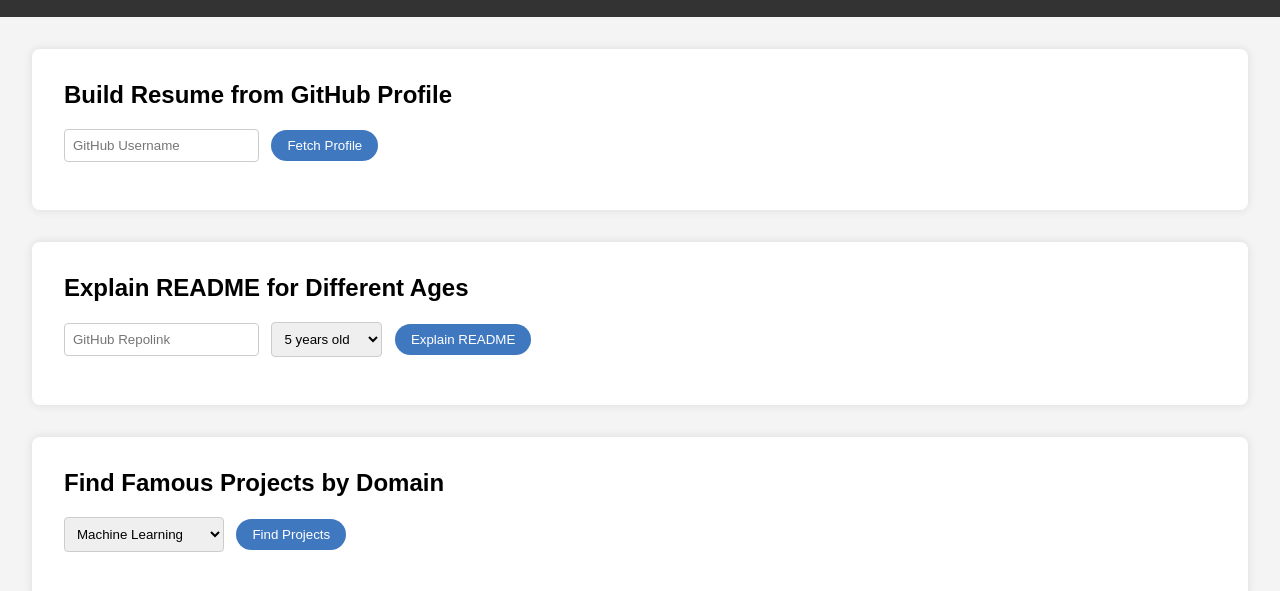
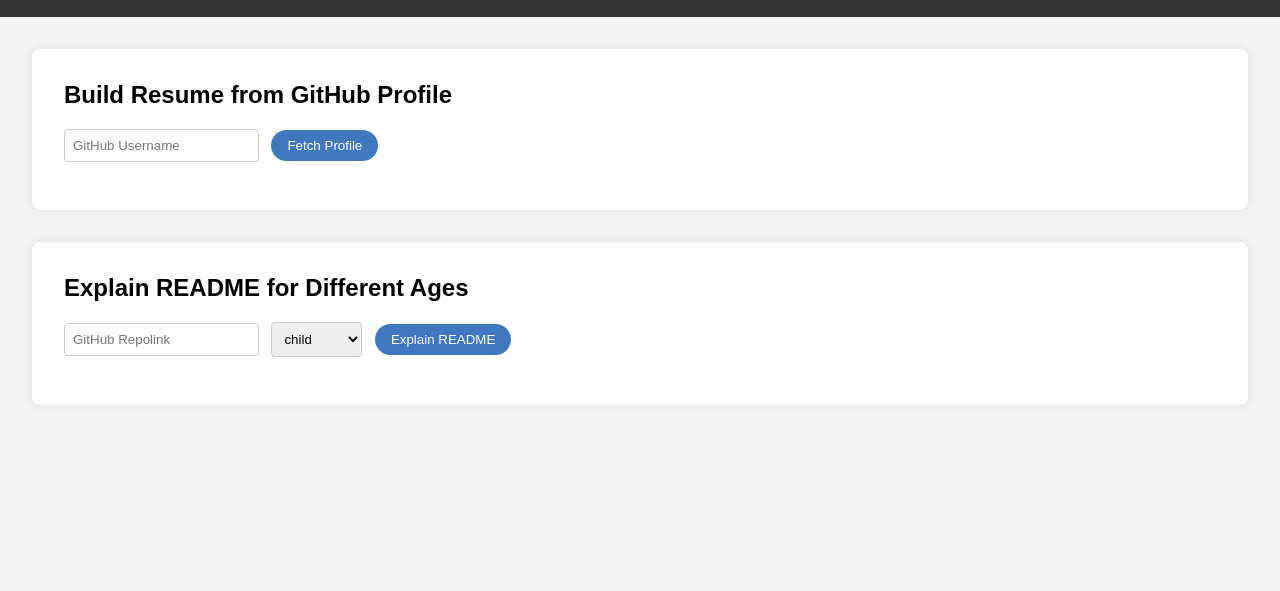
Before and after one commit to midnightcoder04/SHN1_Github-API, a website: page index.html in a window 1280 px wide. Shown: the part 95-686 px from the top of the page. Drawn offline with Linux system fonts and the light colour scheme.

Commit message:
Update index.html
removed some options and made it cool

```diff
--- a/index.html
+++ b/index.html
@@ -26,12 +26,10 @@
             <form id="readme-form">
                 <input type="link" id="readme" placeholder="GitHub Repolink" required>
                 <select id="age-group" required>
-                    <option value="5yr">5 years old</option>
-                    <option value="10yr">10 years old</option>
-                    <option value="15yr">15 years old</option>
-                    <option value="20yr">20 years old</option>
-                    <option value="30yr">30 years old</option>
-                    <option value="50yr">50 years old</option>
+                    <option value="child">child</option>
+                    <option value="teenager">teenager</option>
+                    <option value="adult">adult</option>
+                    <option value="zombie">zombie</option>
                 </select>
                 <button type="submit">Explain README</button>
             </form>
@@ -39,19 +37,8 @@
             <div id="readme-explanation"></div>
         </section>
 
-        <section id="famous-projects">
-            <h2>Find Famous Projects by Domain</h2>
-            <form id="projects-form">
-                <select id="domain" required>
-                    <option value="machine-learning">Machine Learning</option>
-                    <option value="web-development">Web Development</option>
-                    <option value="data-science">Data Science</option>
-                    <option value="mobile-development">Mobile Development</option>
-                </select>
-                <button type="submit">Find Projects</button>
-            </form>
-            <div id="projects"></div>
-        </section>
+        <div id="projects"></div>
+
     </main>
 
     <script type="module" src="script.js"></script>
```
